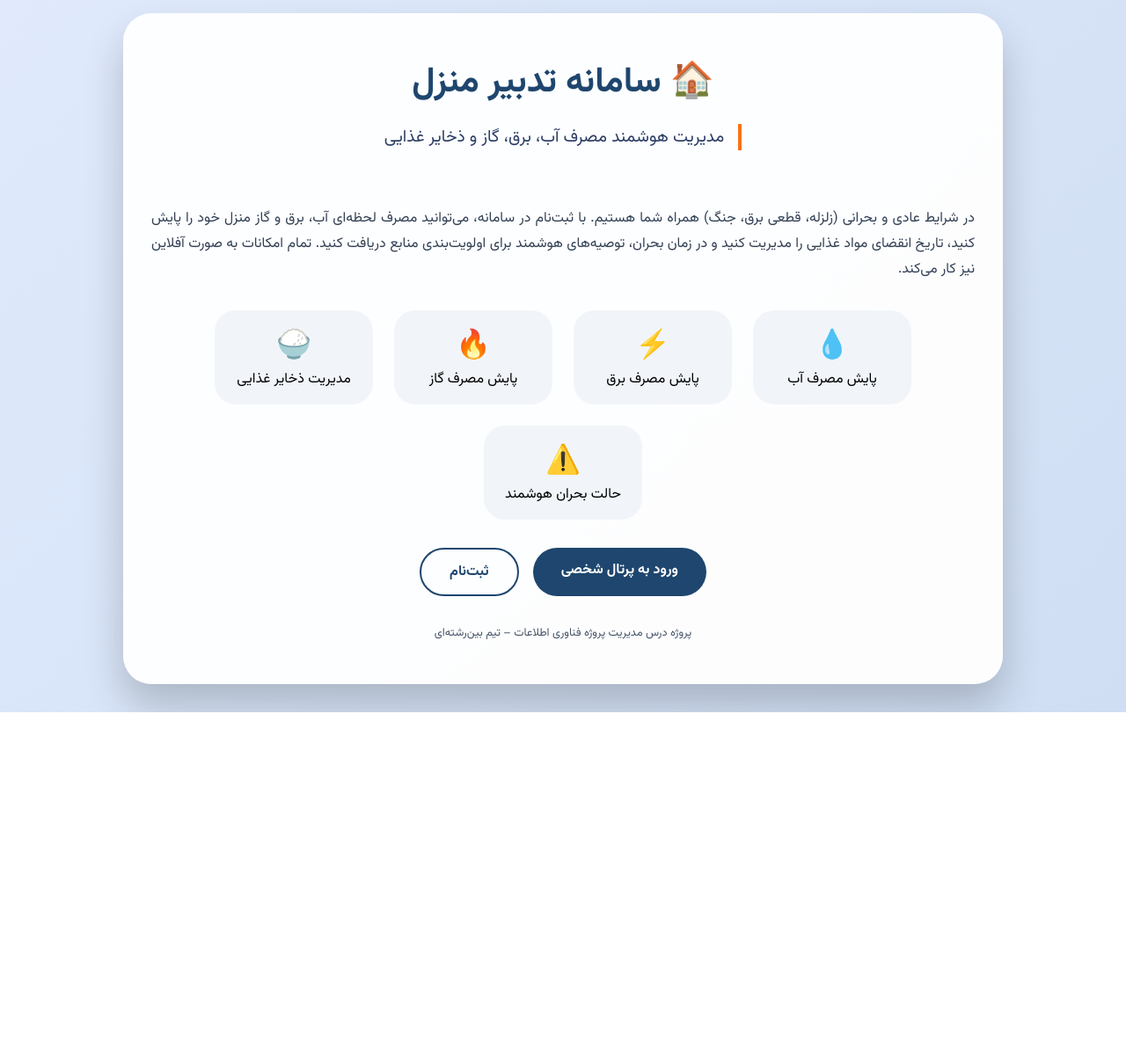
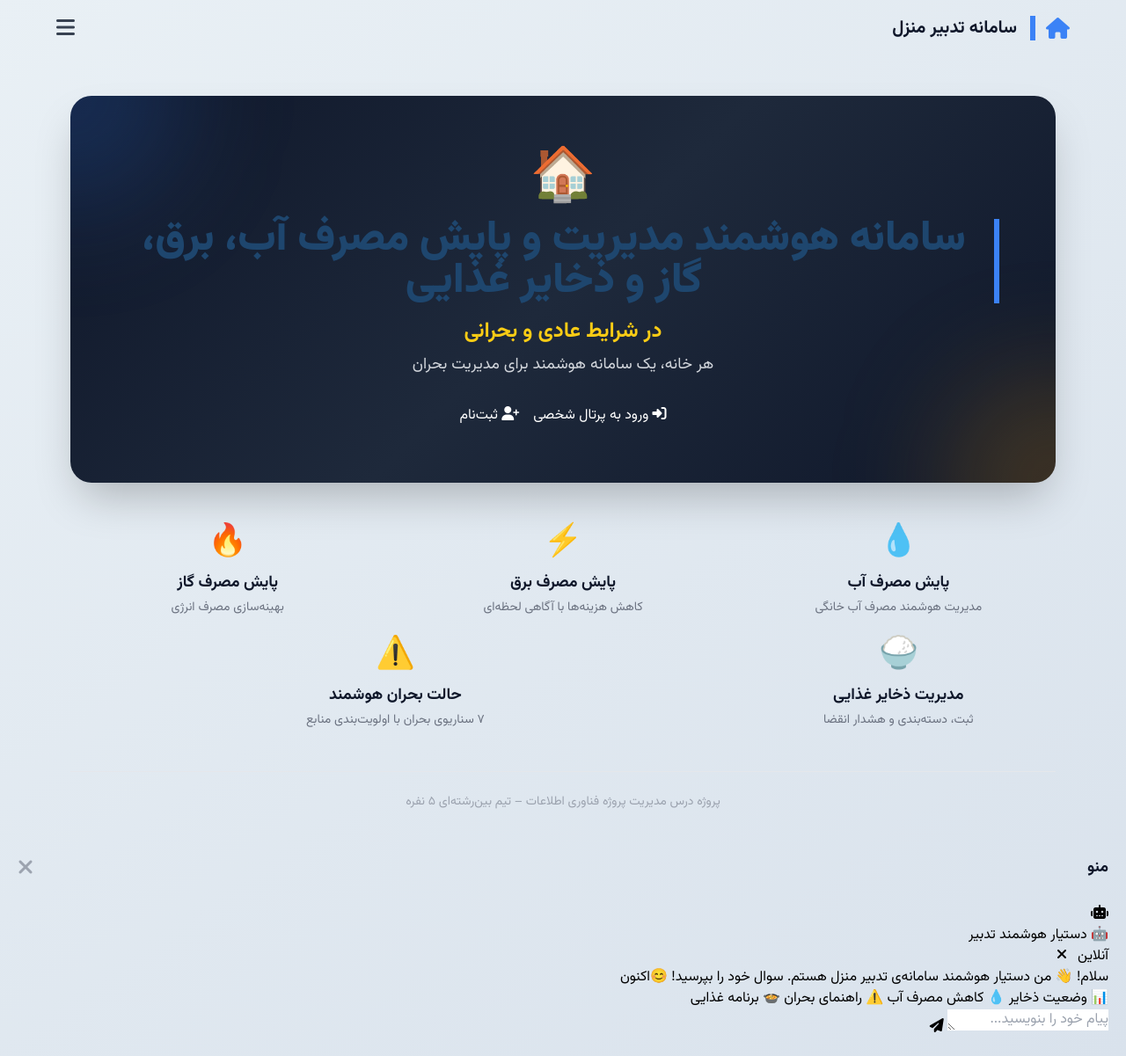
Before and after one commit to Hesamodin051/HomeResourceManagement, a plain HTML site: page index.html in a window 1280 px wide. Shown: the part 17-1218 px from the top of the page at 88% size. Before the commit the page ends 827 px from the top, so only its background shows below. Drawn offline with nearby package versions, Linux system fonts and the light colour scheme; a script that the page names is missing; files whose address does not match are found by name.

Commit message:
Update index.html

```diff
--- a/index.html
+++ b/index.html
@@ -4,135 +4,115 @@
     <meta charset="UTF-8">
     <meta name="viewport" content="width=device-width, initial-scale=1.0">
     <title>سامانه تدبیر منزل | مدیریت هوشمند مصرف و ذخایر خانگی</title>
-    <link href="https://fonts.googleapis.com/css2?family=Vazirmatn:wght@400;500;700;900&display=swap" rel="stylesheet">
+    <script src="https://cdn.tailwindcss.com"></script>
+    <link rel="stylesheet" href="style.css">
+    <link href="https://fonts.googleapis.com/css2?family=Vazirmatn:wght@300;400;500;700;900&display=swap" rel="stylesheet">
+    <link rel="stylesheet" href="https://cdnjs.cloudflare.com/ajax/libs/font-awesome/6.5.0/css/all.min.css">
+    <script src="https://js.puter.com/v2/"></script>
+    <script>
+        tailwind.config = {
+            theme: {
+                extend: {
+                    fontFamily: { 'vazir': ['Vazirmatn', 'sans-serif'] },
+                    colors: { 'primary': '#0f172a', 'secondary': '#3b82f6', 'accent': '#f59e0b' }
+                }
+            }
+        }
+    </script>
     <style>
-        * {
-            margin: 0;
-            padding: 0;
-            box-sizing: border-box;
-            font-family: 'Vazirmatn', sans-serif;
-        }
-        body {
-            background: linear-gradient(135deg, #e0eafc 0%, #cfdef3 100%);
-            min-height: 100vh;
-            display: flex;
-            flex-direction: column;
-            align-items: center;
-            justify-content: center;
-            padding: 2rem;
-        }
-        .hero {
-            max-width: 1000px;
-            background: rgba(255,255,255,0.95);
-            border-radius: 2rem;
-            box-shadow: 0 25px 45px rgba(0,0,0,0.2);
-            padding: 3rem 2rem;
-            text-align: center;
-        }
-        h1 {
-            font-size: 2.5rem;
-            color: #1e466e;
-            margin-bottom: 1rem;
-        }
-        .sub {
-            font-size: 1.2rem;
-            color: #2c3e66;
-            margin-bottom: 2rem;
-            border-right: 4px solid #f97316;
-            padding-right: 1rem;
-            display: inline-block;
-        }
-        .desc {
-            text-align: justify;
-            line-height: 1.8;
-            color: #334155;
-            margin: 2rem 0;
-            font-size: 1rem;
-        }
-        .features {
-            display: flex;
-            flex-wrap: wrap;
-            gap: 1.5rem;
-            justify-content: center;
-            margin: 2rem 0;
-        }
-        .feature-card {
-            background: #f1f5f9;
-            border-radius: 1.5rem;
-            padding: 1rem;
-            width: 180px;
-            text-align: center;
-        }
-        .feature-card span {
-            font-size: 2rem;
-            display: block;
-        }
-        .buttons {
-            display: flex;
-            gap: 1rem;
-            justify-content: center;
-            margin-top: 2rem;
-        }
-        .btn {
-            padding: 0.8rem 2rem;
-            border-radius: 3rem;
-            font-weight: bold;
-            text-decoration: none;
-            transition: 0.2s;
-        }
-        .btn-primary {
-            background: #1e466e;
-            color: white;
-        }
-        .btn-primary:hover {
-            background: #0f2b44;
-            transform: scale(1.05);
-        }
-        .btn-outline {
-            border: 2px solid #1e466e;
-            color: #1e466e;
-        }
-        .btn-outline:hover {
-            background: #1e466e;
-            color: white;
-        }
-        footer {
-            margin-top: 2rem;
-            font-size: 0.8rem;
-            color: #475569;
-        }
-        @media (max-width: 700px) {
-            .hero { padding: 1.5rem; }
-            h1 { font-size: 1.8rem; }
-            .features { gap: 1rem; }
-            .feature-card { width: 140px; }
-        }
+        .hero-gradient { background: linear-gradient(135deg, #0f172a 0%, #1e293b 50%, #0f172a 100%); }
+        .card-hover:hover { transform: translateY(-6px); box-shadow: 0 20px 40px rgba(0,0,0,0.12); }
     </style>
 </head>
-<body>
-    <div class="hero">
-        <h1>🏠 سامانه تدبیر منزل</h1>
-        <div class="sub">مدیریت هوشمند مصرف آب، برق، گاز و ذخایر غذایی</div>
-        <div class="desc">
-            در شرایط عادی و بحرانی (زلزله، قطعی برق، جنگ) همراه شما هستیم.
-            با ثبت‌نام در سامانه، می‌توانید مصرف لحظه‌ای آب، برق و گاز منزل خود را پایش کنید،
-            تاریخ انقضای مواد غذایی را مدیریت کنید و در زمان بحران، توصیه‌های هوشمند برای اولویت‌بندی منابع دریافت کنید.
-            تمام امکانات به صورت آفلاین نیز کار می‌کند.
+<body class="font-vazir bg-gray-50 min-h-screen">
+
+    <!-- ===== هدر ===== -->
+    <header class="glass-header sticky top-0 z-50 px-4 py-3">
+        <div class="max-w-6xl mx-auto flex justify-between items-center">
+            <div class="flex items-center gap-3">
+                <i class="fas fa-home text-2xl text-secondary"></i>
+                <h1 class="text-xl font-bold text-primary">سامانه تدبیر منزل</h1>
+            </div>
+            <div class="hamburger-menu cursor-pointer" id="hamburgerMenu">
+                <i class="fas fa-bars text-2xl text-gray-700"></i>
+            </div>
         </div>
-        <div class="features">
-            <div class="feature-card"><span>💧</span> پایش مصرف آب</div>
-            <div class="feature-card"><span>⚡</span> پایش مصرف برق</div>
-            <div class="feature-card"><span>🔥</span> پایش مصرف گاز</div>
-            <div class="feature-card"><span>🍚</span> مدیریت ذخایر غذایی</div>
-            <div class="feature-card"><span>⚠️</span> حالت بحران هوشمند</div>
+    </header>
+
+    <!-- ===== بخش اصلی ===== -->
+    <main class="max-w-6xl mx-auto px-4 py-12">
+        <div class="hero-gradient rounded-3xl p-8 md:p-16 text-center text-white shadow-2xl relative overflow-hidden mb-12">
+            <div class="relative z-10">
+                <div class="text-6xl mb-4">🏠</div>
+                <h1 class="text-3xl md:text-5xl font-black leading-tight mb-4">سامانه هوشمند مدیریت و پایش مصرف آب، برق، گاز و ذخایر غذایی</h1>
+                <p class="text-lg md:text-2xl text-yellow-400 font-bold mb-2">در شرایط عادی و بحرانی</p>
+                <p class="text-gray-300 text-base md:text-lg max-w-2xl mx-auto">هر خانه، یک سامانه هوشمند برای مدیریت بحران</p>
+                <div class="flex flex-wrap justify-center gap-4 mt-8">
+                    <a href="login.html" class="btn-gradient"><i class="fas fa-sign-in-alt"></i> ورود به پرتال شخصی</a>
+                    <a href="login.html" class="btn-outline"><i class="fas fa-user-plus"></i> ثبت‌نام</a>
+                </div>
+            </div>
+            <div class="absolute top-0 left-0 w-64 h-64 bg-secondary/20 rounded-full blur-3xl -translate-x-1/2 -translate-y-1/2"></div>
+            <div class="absolute bottom-0 right-0 w-64 h-64 bg-accent/20 rounded-full blur-3xl translate-x-1/2 translate-y-1/2"></div>
         </div>
-        <div class="buttons">
-            <a href="login.html" class="btn btn-primary">ورود به پرتال شخصی</a>
-            <a href="login.html" class="btn btn-outline">ثبت‌نام</a>
+
+        <div class="grid grid-cols-1 md:grid-cols-3 gap-6">
+            <div class="card-modern card-hover text-center"><div class="text-4xl mb-3">💧</div><h3 class="text-lg font-bold text-primary">پایش مصرف آب</h3><p class="text-sm text-gray-500 mt-1">مدیریت هوشمند مصرف آب خانگی</p></div>
+            <div class="card-modern card-hover text-center"><div class="text-4xl mb-3">⚡</div><h3 class="text-lg font-bold text-primary">پایش مصرف برق</h3><p class="text-sm text-gray-500 mt-1">کاهش هزینه‌ها با آگاهی لحظه‌ای</p></div>
+            <div class="card-modern card-hover text-center"><div class="text-4xl mb-3">🔥</div><h3 class="text-lg font-bold text-primary">پایش مصرف گاز</h3><p class="text-sm text-gray-500 mt-1">بهینه‌سازی مصرف انرژی</p></div>
+            <div class="card-modern card-hover text-center"><div class="text-4xl mb-3">🍚</div><h3 class="text-lg font-bold text-primary">مدیریت ذخایر غذایی</h3><p class="text-sm text-gray-500 mt-1">ثبت، دسته‌بندی و هشدار انقضا</p></div>
+            <div class="card-modern card-hover text-center md:col-span-2"><div class="text-4xl mb-3">⚠️</div><h3 class="text-lg font-bold text-primary">حالت بحران هوشمند</h3><p class="text-sm text-gray-500 mt-1">۷ سناریوی بحران با اولویت‌بندی منابع</p></div>
         </div>
-        <footer>
-            پروژه درس مدیریت پروژه فناوری اطلاعات – تیم بین‌رشته‌ای
-        </footer>
+
+        <footer class="mt-12 text-center text-sm text-gray-400 border-t border-gray-200 pt-6">پروژه درس مدیریت پروژه فناوری اطلاعات – تیم بین‌رشته‌ای ۵ نفره</footer>
+    </main>
+
+    <!-- ===== منوی کشو ===== -->
+    <div id="drawer" class="drawer-modern">
+        <div class="flex justify-between items-center mb-6">
+            <span class="text-lg font-bold text-primary">منو</span>
+            <button id="closeDrawerBtn" class="text-gray-400 hover:text-gray-600 transition-colors">
+                <i class="fas fa-times text-2xl"></i>
+            </button>
+        </div>
+        <div id="drawerItems" class="space-y-2"></div>
     </div>
+    <div id="drawerBackdrop"></div>
+
+    <!-- ===== ویجت چت‌بات ===== -->
+    <div id="chatbotWidget">
+        <button class="chatbot-fab" id="chatbotFab" aria-label="دستیار هوشمند">
+            <i class="fas fa-robot"></i>
+            <span class="badge" id="chatbotBadge" style="display:none;">1</span>
+        </button>
+        <div class="chatbot-window" id="chatbotWindow">
+            <div class="chatbot-header">
+                <div class="title"><span class="icon">🤖</span> دستیار هوشمند تدبیر</div>
+                <div style="display:flex;align-items:center;gap:12px;">
+                    <div class="status"><span class="dot"></span><span>آنلاین</span></div>
+                    <button class="close-btn" id="chatbotCloseBtn"><i class="fas fa-times"></i></button>
+                </div>
+            </div>
+            <div class="chatbot-messages" id="chatbotMessages">
+                <div class="message assistant">سلام! 👋 من دستیار هوشمند سامانه‌ی تدبیر منزل هستم. سوال خود را بپرسید! 😊<span class="time">اکنون</span></div>
+                <div class="typing-indicator" id="typingIndicator"><span></span><span></span><span></span></div>
+            </div>
+            <div class="chatbot-quick-suggestions" id="quickSuggestions">
+                <button data-question="وضعیت ذخایر من چگونه است؟">📊 وضعیت ذخایر</button>
+                <button data-question="چطور مصرف آب را کاهش دهم؟">💧 کاهش مصرف آب</button>
+                <button data-question="برای بحران چه کنم؟">⚠️ راهنمای بحران</button>
+                <button data-question="یک برنامه غذایی پیشنهاد بده">🍲 برنامه غذایی</button>
+            </div>
+            <div class="chatbot-input">
+                <textarea id="chatbotInput" rows="1" placeholder="پیام خود را بنویسید..."></textarea>
+                <button class="send-btn" id="chatbotSendBtn"><i class="fas fa-paper-plane"></i></button>
+            </div>
+        </div>
+    </div>
+
+    <!-- ===== اسکریپت‌ها ===== -->
+    <script src="menu.js"></script>
+    <script src="chatbot-widget.js"></script>
+    <script type="module" src="app.js"></script>
 </body>
 </html>
```
